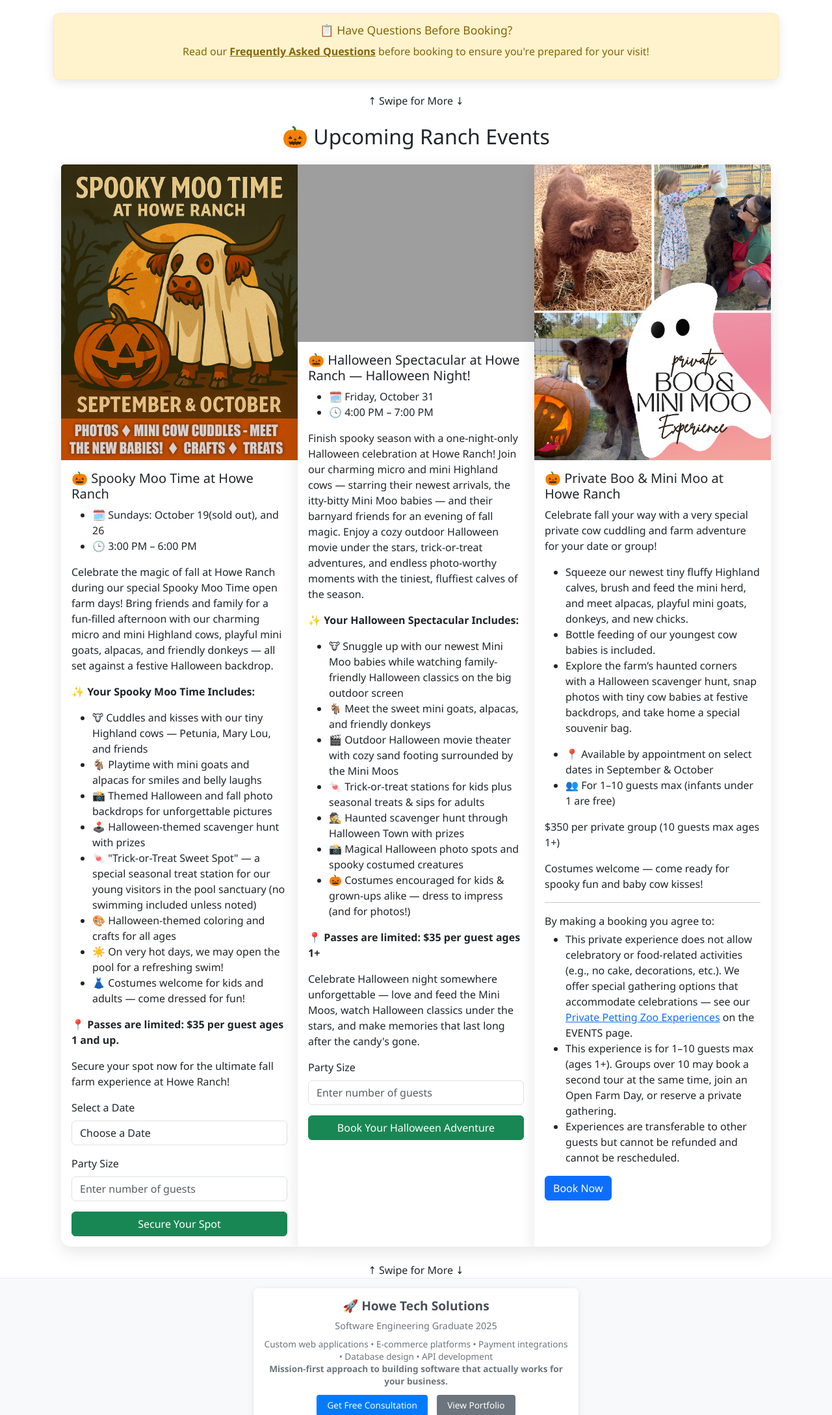
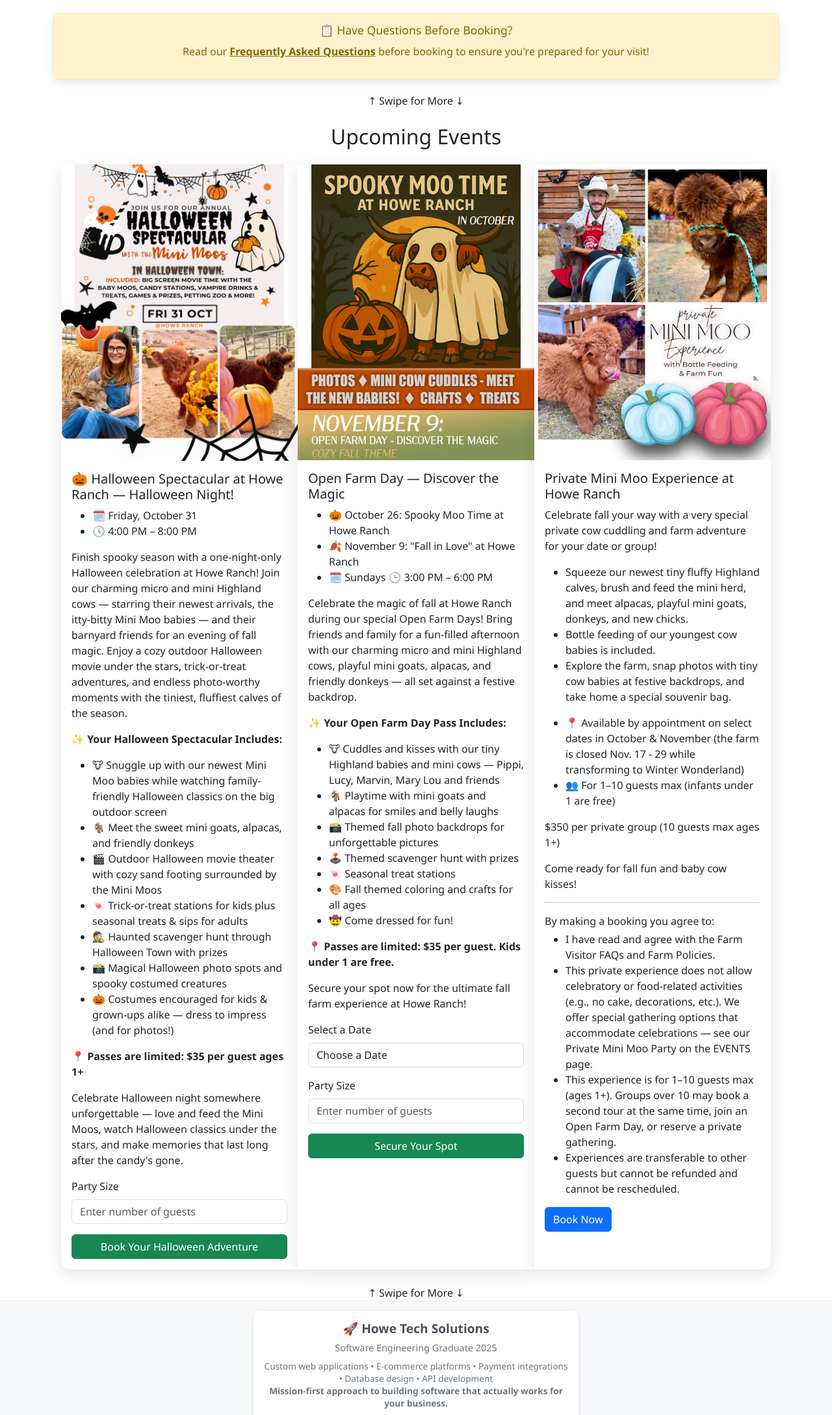
Before and after one commit to Spencer-Howe/EventSales, a Flask app: page / in a window 1280 px wide. Shown: the part 120-2297 px from the top of the page at 65% size. Run offline with Flask 3, Linux system fonts and the light colour scheme; some libraries are stand-ins or nearby versions; some web fonts are replaced; grey boxes are pictures that could not be loaded.

Commit message:
updated home to match actual buisness website, hosted on cloudfare with removed nginx and manual ssl tls, getting ready to point DNS for actual website to new project

```diff
--- a/eventapp/templates/home.html
+++ b/eventapp/templates/home.html
@@ -1,76 +1,26 @@
 {% extends "base.html" %}
 
-{% block title %}Howe Ranch - Events & Tech Solutions{% endblock %}
+{% block title %}Select Tickets{% endblock %}
 
 {% block content %}
   <div class="text-center mt-3">
     <span>&uarr; Swipe for More &darr;</span>
   </div>
   <div class="container my-4">
-    <h2 class="text-center mb-4">🎃 Upcoming Ranch Events</h2>
+    <h2 class="text-center mb-4">Upcoming Events</h2>
 
     <!-- Using Bootstrap's card-group to ensure all cards are handled uniformly -->
     <div class="card-group">
 
 
-      <!-- Card 3 -->
-
-<!-- Card spooky moo -->
-        <div class="card">
-        <img src="static/pic/SpookyMooTime.jpg" class="card-img-top" alt="Spooky Moo time">
-        <div class="card-body">
-<h5 class="card-title">🎃 Spooky Moo Time at Howe Ranch</h5>
-<ul class="card-text">
-  <li>🗓️ Sundays: October 19(sold out), and 26 </li>
-  <li>🕒 3:00 PM – 6:00 PM</li>
-</ul>
-<p class="card-text">
-  Celebrate the magic of fall at Howe Ranch during our special Spooky Moo Time open farm days! Bring friends and family for a fun-filled afternoon with our charming micro and mini Highland cows, playful mini goats, alpacas, and friendly donkeys — all set against a festive Halloween backdrop.
-</p>
-<p class="card-text">
-  <strong>✨ Your Spooky Moo Time Includes:</strong>
-</p>
-<ul class="card-text">
-  <li>🐮 Cuddles and kisses with our tiny Highland cows — Petunia, Mary Lou, and friends</li>
-  <li>🐐 Playtime with mini goats and alpacas for smiles and belly laughs</li>
-  <li>📸 Themed Halloween and fall photo backdrops for unforgettable pictures</li>
-  <li>🕹️ Halloween-themed scavenger hunt with prizes</li>
-  <li>🍬 "Trick-or-Treat Sweet Spot" — a special seasonal treat station for our young visitors in the pool sanctuary (no swimming included unless noted)</li>
-    <li>🎨 Halloween-themed coloring and crafts for all ages</li>
-    <li>☀️ On very hot days, we may open the pool for a refreshing swim!</li>
-    <li>👗 Costumes welcome for kids and adults — come dressed for fun!</li>
-</ul>
-<p class="card-text">
-  <strong>📍 Passes are limited: $35 per guest ages 1 and up.</strong>
-</p>
-<p class="card-text">
-  Secure your spot now for the ultimate fall farm experience at Howe Ranch!
-</p>
-          <div>
-            <div class="form-group mb-3">
-              <label for="spooky-event-date" class="form-label">Select a Date</label>
-              <select class="form-control" id="spooky-event-date" required>
-                <option value="">Choose a Date</option>
-                <option value="611">Sunday, October 26</option>
-              </select>
-            </div>
-            <div class="form-group mb-3">
-              <label for="spooky-tickets" class="form-label">Party Size</label>
-              <input type="number" class="form-control" id="spooky-tickets" placeholder="Enter number of guests" required>
-            </div>
-            <button onclick="goToCheckout('spooky')" class="btn btn-success w-100">Secure Your Spot</button>
-          </div>
-        </div>
-      </div>
-
-      <!-- Card: Halloween Spektacular -->
+      <!-- Card 1: Halloween Spektacular -->
       <div class="card">
-        <img src="static/pic/haloween2.jpg" class="card-img-top" alt="Halloween Spektacular at Howe Ranch">
+        <img src="static/pic/newhalo.jpg" class="card-img-top" alt="Halloween Spektacular at Howe Ranch">
         <div class="card-body">
           <h5 class="card-title">🎃 Halloween Spectacular at Howe Ranch — Halloween Night!</h5>
           <ul class="card-text">
             <li>🗓️ Friday, October 31</li>
-            <li>🕓 4:00 PM – 7:00 PM</li>
+            <li>🕓 4:00 PM – 8:00 PM</li>
           </ul>
           <p class="card-text">
             Finish spooky season with a one-night-only Halloween celebration at Howe Ranch! Join our charming micro and mini Highland cows — starring their newest arrivals, the itty-bitty Mini Moo babies — and their barnyard friends for an evening of fall magic. Enjoy a cozy outdoor Halloween movie under the stars, trick-or-treat adventures, and endless photo-worthy moments with the tiniest, fluffiest calves of the season.
@@ -94,21 +44,71 @@
             Celebrate Halloween night somewhere unforgettable — love and feed the Mini Moos, watch Halloween classics under the stars, and make memories that last long after the candy's gone.
           </p>
 
-          <div>
+          <form id="HalloweenSpektacular" action="{{ url_for('views.calculate_price') }}" method="post">
             <div class="form-group mb-3">
               <label for="halloween-tickets" class="form-label">Party Size</label>
-              <input type="number" class="form-control" id="halloween-tickets" placeholder="Enter number of guests" required>
+              <input type="number" class="form-control" id="halloween-tickets" name="tickets" placeholder="Enter number of guests" required>
+              <input type="hidden" name="event_id" value="612">
             </div>
-            <button onclick="goToCheckout('halloween')" class="btn btn-success w-100">Book Your Halloween Adventure</button>
-          </div>
+            <button type="submit" class="btn btn-success w-100">Book Your Halloween Adventure</button>
+          </form>
         </div>
       </div>
 
-<!-- Card: Private Boo & Mini Moo -->
+      <!-- Card 2: Open Farm Day -->
+        <div class="card">
+        <img src="static/pic/octnov.jpg" class="card-img-top" alt="Open Farm Day">
+        <div class="card-body">
+<h5 class="card-title">Open Farm Day — Discover the Magic</h5>
+<ul class="card-text">
+  <li>🎃 October 26: Spooky Moo Time at Howe Ranch</li>
+  <li>🍂 November 9: "Fall in Love" at Howe Ranch</li>
+  <li>🗓️ Sundays 🕒 3:00 PM – 6:00 PM</li>
+</ul>
+<p class="card-text">
+  Celebrate the magic of fall at Howe Ranch during our special Open Farm Days! Bring friends and family for a fun-filled afternoon with our charming micro and mini Highland cows, playful mini goats, alpacas, and friendly donkeys — all set against a festive backdrop.
+</p>
+<p class="card-text">
+  <strong>✨ Your Open Farm Day Pass Includes:</strong>
+</p>
+<ul class="card-text">
+  <li>🐮 Cuddles and kisses with our tiny Highland babies and mini cows — Pippi, Lucy, Marvin, Mary Lou and friends</li>
+  <li>🐐 Playtime with mini goats and alpacas for smiles and belly laughs</li>
+  <li>📸 Themed fall photo backdrops for unforgettable pictures</li>
+  <li>🕹️ Themed scavenger hunt with prizes</li>
+  <li>🍬 Seasonal treat stations</li>
+  <li>🎨 Fall themed coloring and crafts for all ages</li>
+  <li>🤠 Come dressed for fun!</li>
+</ul>
+<p class="card-text">
+  <strong>📍 Passes are limited: $35 per guest. Kids under 1 are free.</strong>
+</p>
+<p class="card-text">
+  Secure your spot now for the ultimate fall farm experience at Howe Ranch!
+</p>
+          <form id="SpookyMoo" action="{{ url_for('views.calculate_price') }}" method="post">
+            <div class="form-group mb-3">
+              <label for="event-date" class="form-label">Select a Date</label>
+              <select class="form-control" id="event-date" name="event_id" required>
+                <option value="">Choose a Date</option>
+                  <option value="611">Sunday, October 26</option>
+                  <option value="657">Sunday, November 9</option>
+              </select>
+            </div>
+            <div class="form-group mb-3">
+              <label for="tickets" class="form-label">Party Size</label>
+              <input type="number" class="form-control" id="tickets" name="tickets" placeholder="Enter number of guests" required>
+            </div>
+            <button type="submit" class="btn btn-success w-100">Secure Your Spot</button>
+          </form>
+        </div>
+      </div>
+
+<!-- Card 3: Private Mini Moo Experience -->
 <div class="card">
-  <img src="static/pic/privateboo.jpg" class="card-img-top" alt="Private Boo & Mini Moo at Howe Ranch">
+  <img src="static/pic/privatemoome.jpg" class="card-img-top" alt="Private Mini Moo Experience at Howe Ranch">
   <div class="card-body">
-    <h5 class="card-title">🎃 Private Boo & Mini Moo at Howe Ranch</h5>
+    <h5 class="card-title">Private Mini Moo Experience at Howe Ranch</h5>
 
     <p class="card-text">
       Celebrate fall your way with a very special private cow cuddling and farm adventure for your date or group!
@@ -117,22 +117,23 @@
     <ul class="card-text">
       <li>Squeeze our newest tiny fluffy Highland calves, brush and feed the mini herd, and meet alpacas, playful mini goats, donkeys, and new chicks.</li>
       <li>Bottle feeding of our youngest cow babies is included.</li>
-      <li>Explore the farm’s haunted corners with a Halloween scavenger hunt, snap photos with tiny cow babies at festive backdrops, and take home a special souvenir bag.</li>
+      <li>Explore the farm, snap photos with tiny cow babies at festive backdrops, and take home a special souvenir bag.</li>
     </ul>
 
     <ul class="card-text">
-      <li>📍 Available by appointment on select dates in September &amp; October</li>
+      <li>📍 Available by appointment on select dates in October &amp; November (the farm is closed Nov. 17 - 29 while transforming to Winter Wonderland)</li>
       <li>👥 For 1–10 guests max (infants under 1 are free)</li>
     </ul>
 
     <p class="card-text">$350 per private group (10 guests max ages 1+)</p>
-    <p class="card-text">Costumes welcome — come ready for spooky fun and baby cow kisses!</p>
+    <p class="card-text">Come ready for fall fun and baby cow kisses!</p>
 
     <hr>
 
     <p class="card-text mb-1">By making a booking you agree to:</p>
     <ul class="card-text">
-      <li>This private experience does not allow celebratory or food-related activities (e.g., no cake, decorations, etc.). We offer special gathering options that accommodate celebrations — see our <a href="https://thehoweranch.com/events" target="_blank" rel="noopener noreferrer">Private Petting Zoo Experiences</a> on the EVENTS page.</li>
+      <li>I have read and agree with the Farm Visitor FAQs and Farm Policies.</li>
+      <li>This private experience does not allow celebratory or food-related activities (e.g., no cake, decorations, etc.). We offer special gathering options that accommodate celebrations — see our Private Mini Moo Party on the EVENTS page.</li>
       <li>This experience is for 1–10 guests max (ages 1+). Groups over 10 may book a second tour at the same time, join an Open Farm Day, or reserve a private gathering.</li>
       <li>Experiences are transferable to other guests but cannot be refunded and cannot be rescheduled.</li>
     </ul>
@@ -147,32 +148,4 @@
   <div class="text-center mt-3">
     <span>&uarr; Swipe for More &darr;</span>
   </div>
-
-<script>
-function goToCheckout(eventType) {
-    let eventId, tickets;
-
-    if (eventType === 'spooky') {
-        eventId = document.getElementById('spooky-event-date').value;
-        tickets = document.getElementById('spooky-tickets').value;
-
-        if (!eventId || !tickets) {
-            alert('Please select a date and enter the number of guests.');
-            return;
-        }
-    } else if (eventType === 'halloween') {
-        eventId = '612'; // Halloween Spectacular event ID
-        tickets = document.getElementById('halloween-tickets').value;
-
-        if (!tickets) {
-            alert('Please enter the number of guests.');
-            return;
-        }
-    }
-
-    // Redirect to checkout with URL parameters (stateless approach)
-    window.location.href = `/checkout?event_id=${eventId}&tickets=${tickets}`;
-}
-</script>
-
 {% endblock %}
```
Also changed, not shown: docker-compose.cloudflare.yml (+28 -36 lines), eventapp/static/pic/newhalo.jpg (added), eventapp/static/pic/octnov.jpg (added), eventapp/static/pic/privatemoome.jpg (added).
